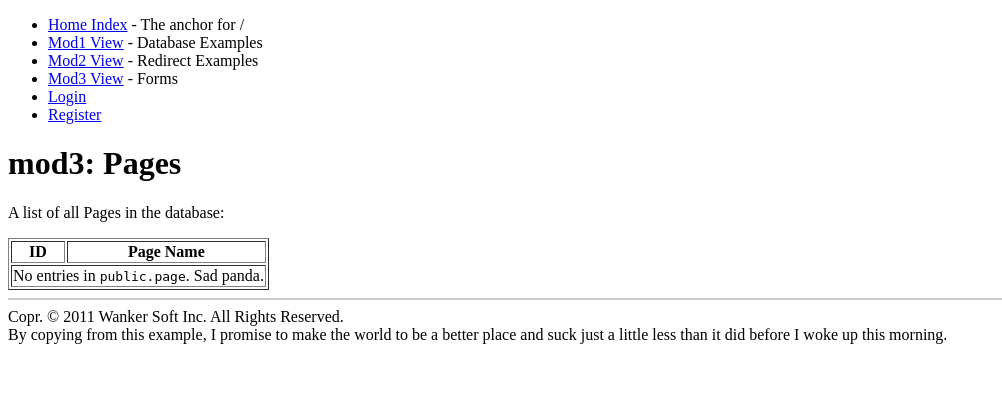
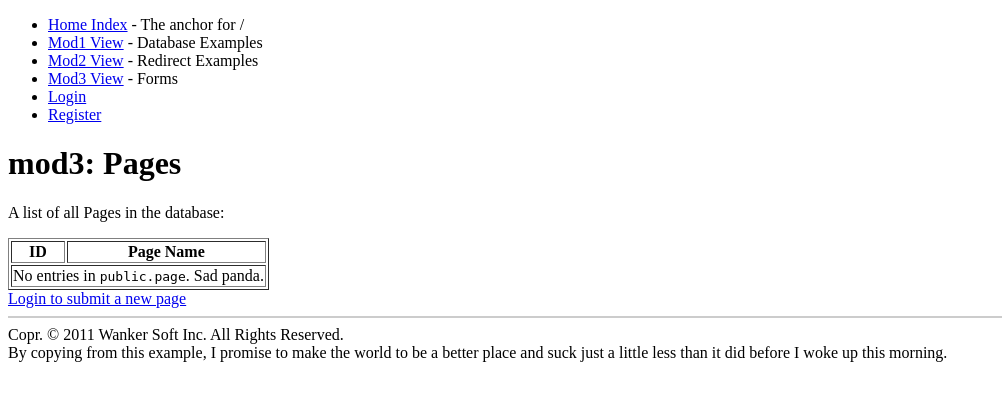
Before and after one commit to sean-/flask-skeleton, a Python web app: template skeleton/modules/mod3/templates/pages.html in a window 1280 px wide. Shown: the top 401 px of the page, without its empty margins (0-1002 px from the left). Run offline with Jinja, Linux system fonts and the light colour scheme; the template is opened without the code that fills it, so the values that code supplies are empty.

Commit message:
Protect mod3's Page and Tag submission views with the @login_required.
Signed-off-by: Sean Chittenden <sean@chittenden.org>

```diff
--- a/skeleton/modules/mod3/templates/pages.html
+++ b/skeleton/modules/mod3/templates/pages.html
@@ -14,4 +14,10 @@
 {% endfor %}
 </table>
 
+{% if session.li %}
+<a href="{{url_for('page_submit')}}">Submit a new page</a>
+{% else %}
+<a href="{{url_for('aaa.login')}}">Login to submit a new page</a>
+{% endif %}
+
 {% endblock %}
--- a/skeleton/modules/mod3/templates/tag_add.html
+++ b/skeleton/modules/mod3/templates/tag_add.html
@@ -3,7 +3,7 @@
 {% block content %}
 <h1>Add a Tag to Page {{page.id}}</h1>
 
-<p>What tag would you like to add to <a href="{{ page.url }}">{{page.url}}</a>?</p>
+<p>What tag would you like to add to <a href="{{ url_for('page_tags', page_id=page.id) }}">{{page.url}}</a>?</p>
 
 {% if form.errors %}<p class="error"><strong>Unable to submit a tag to page {{page.id}}. See error messages below.</strong>{% endif %}
 {% from "_formhelpers.html" import render_field %}
```
Also changed, not shown: skeleton/modules/mod3/views.py (+9 -4 lines).
